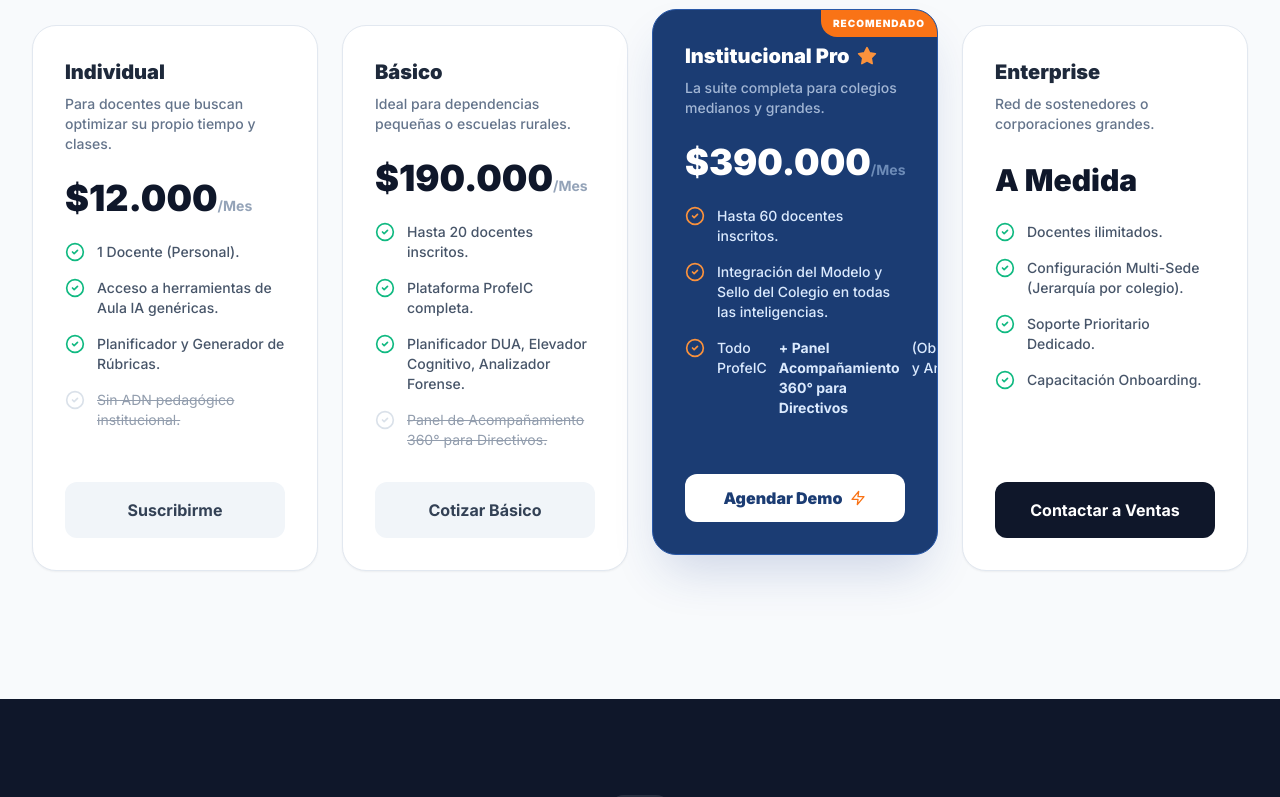
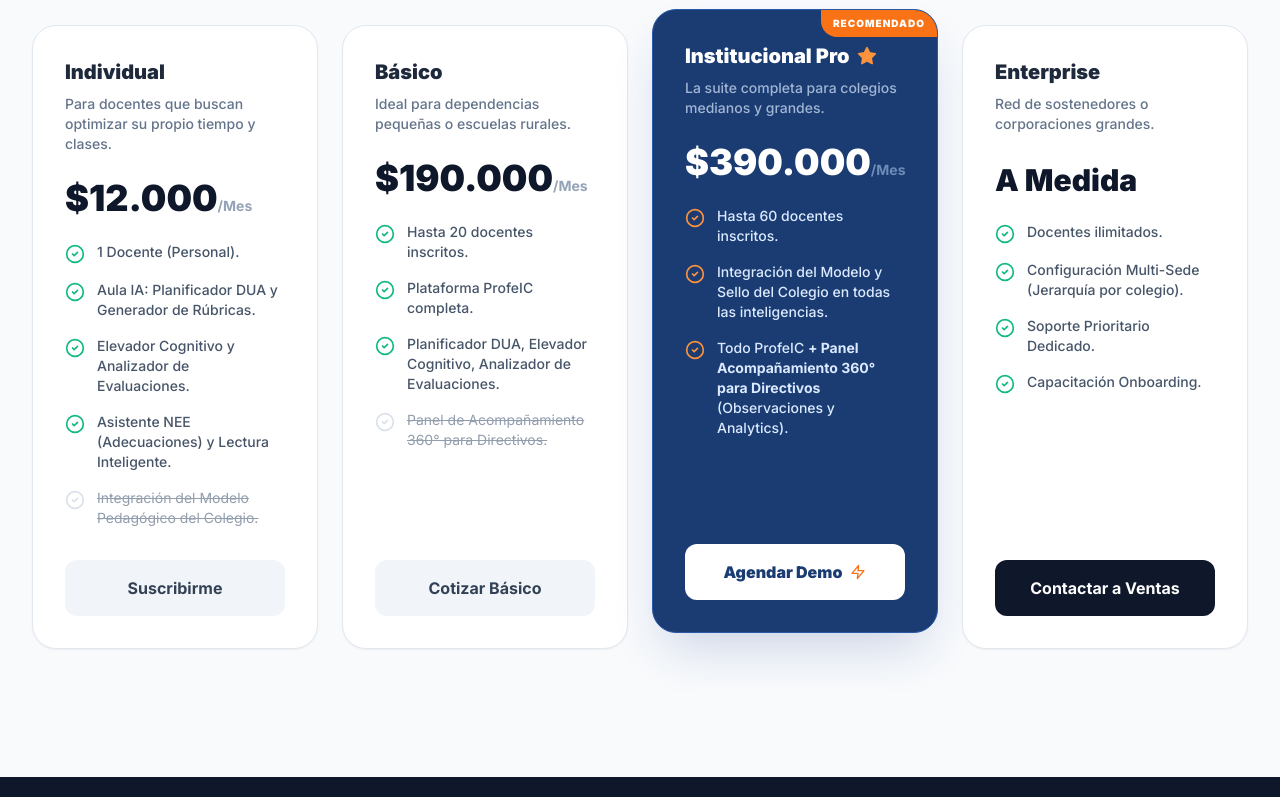
Before and after one commit to resealvarez-cmd/profeic-360, a Next.js app in the folder frontend/: page /institucional in a window 1280 px wide. Shown: the part 549-1346 px from the top of the page. Built offline with nearby package versions, Linux system fonts and the light colour scheme.

Commit message:
style: fix text overflow in pricing grids and enhance Individual copy

```diff
--- a/frontend/src/app/institucional/page.tsx
+++ b/frontend/src/app/institucional/page.tsx
@@ -48,24 +48,28 @@
                             <span className="text-sm font-bold text-slate-400">/Mes</span>
                         </div>
                         <ul className="space-y-4 mb-8 flex-1">
-                            <li className="flex gap-3 text-sm text-slate-600 font-medium align-top">
-                                <CheckCircle2 className="w-5 h-5 text-emerald-500 shrink-0" />
-                                1 Docente (Personal).
+                            <li className="flex gap-3 text-sm text-slate-600 font-medium items-start">
+                                <CheckCircle2 className="w-5 h-5 text-emerald-500 shrink-0 mt-0.5" />
+                                <span className="flex-1">1 Docente (Personal).</span>
                             </li>
-                            <li className="flex gap-3 text-sm text-slate-600 font-medium align-top">
-                                <CheckCircle2 className="w-5 h-5 text-emerald-500 shrink-0" />
-                                Acceso a herramientas de Aula IA genéricas.
+                            <li className="flex gap-3 text-sm text-slate-600 font-medium items-start">
+                                <CheckCircle2 className="w-5 h-5 text-emerald-500 shrink-0 mt-0.5" />
+                                <span className="flex-1">Aula IA: Planificador DUA y Generador de Rúbricas.</span>
                             </li>
-                            <li className="flex gap-3 text-sm text-slate-600 font-medium align-top">
-                                <CheckCircle2 className="w-5 h-5 text-emerald-500 shrink-0" />
-                                Planificador y Generador de Rúbricas.
+                            <li className="flex gap-3 text-sm text-slate-600 font-medium items-start">
+                                <CheckCircle2 className="w-5 h-5 text-emerald-500 shrink-0 mt-0.5" />
+                                <span className="flex-1">Elevador Cognitivo y Analizador de Evaluaciones.</span>
                             </li>
-                            <li className="flex gap-3 text-sm text-slate-500 line-through opacity-70 align-top">
-                                <CheckCircle2 className="w-5 h-5 text-slate-300 shrink-0" />
-                                Sin ADN pedagógico institucional.
+                            <li className="flex gap-3 text-sm text-slate-600 font-medium items-start">
+                                <CheckCircle2 className="w-5 h-5 text-emerald-500 shrink-0 mt-0.5" />
+                                <span className="flex-1">Asistente NEE (Adecuaciones) y Lectura Inteligente.</span>
+                            </li>
+                            <li className="flex gap-3 text-sm text-slate-500 line-through opacity-70 items-start">
+                                <CheckCircle2 className="w-5 h-5 text-slate-300 shrink-0 mt-0.5" />
+                                <span className="flex-1">Integración del Modelo Pedagógico del Colegio.</span>
                             </li>
                         </ul>
-                        <a href="mailto:re.se.alvarez@gmail.com?subject=Solicitud - Plan Individual" className="w-full py-4 text-center rounded-xl font-bold bg-slate-100 text-slate-700 hover:bg-slate-200 transition-colors">
+                        <a href="mailto:re.se.alvarez@gmail.com?subject=Solicitud - Plan Individual" className="w-full py-4 text-center rounded-xl font-bold bg-slate-100 text-slate-700 hover:bg-slate-200 transition-colors mt-auto">
                             Suscribirme
                         </a>
                     </div>
@@ -79,24 +83,24 @@
                             <span className="text-sm font-bold text-slate-400">/Mes</span>
                         </div>
                         <ul className="space-y-4 mb-8 flex-1">
-                            <li className="flex gap-3 text-sm text-slate-600 font-medium align-top">
-                                <CheckCircle2 className="w-5 h-5 text-emerald-500 shrink-0" />
-                                Hasta 20 docentes inscritos.
+                            <li className="flex gap-3 text-sm text-slate-600 font-medium items-start">
+                                <CheckCircle2 className="w-5 h-5 text-emerald-500 shrink-0 mt-0.5" />
+                                <span className="flex-1">Hasta 20 docentes inscritos.</span>
                             </li>
-                            <li className="flex gap-3 text-sm text-slate-600 font-medium align-top">
-                                <CheckCircle2 className="w-5 h-5 text-emerald-500 shrink-0" />
-                                Plataforma ProfeIC completa.
+                            <li className="flex gap-3 text-sm text-slate-600 font-medium items-start">
+                                <CheckCircle2 className="w-5 h-5 text-emerald-500 shrink-0 mt-0.5" />
+                                <span className="flex-1">Plataforma ProfeIC completa.</span>
                             </li>
-                            <li className="flex gap-3 text-sm text-slate-600 font-medium align-top">
-                                <CheckCircle2 className="w-5 h-5 text-emerald-500 shrink-0" />
-                                Planificador DUA, Elevador Cognitivo, Analizador Forense.
+                            <li className="flex gap-3 text-sm text-slate-600 font-medium items-start">
+                                <CheckCircle2 className="w-5 h-5 text-emerald-500 shrink-0 mt-0.5" />
+                                <span className="flex-1">Planificador DUA, Elevador Cognitivo, Analizador de Evaluaciones.</span>
                             </li>
-                            <li className="flex gap-3 text-sm text-slate-500 line-through opacity-70 align-top">
-                                <CheckCircle2 className="w-5 h-5 text-slate-300 shrink-0" />
-                                Panel de Acompañamiento 360° para Directivos.
+                            <li className="flex gap-3 text-sm text-slate-500 line-through opacity-70 items-start">
+                                <CheckCircle2 className="w-5 h-5 text-slate-300 shrink-0 mt-0.5" />
+                                <span className="flex-1">Panel de Acompañamiento 360° para Directivos.</span>
                             </li>
                         </ul>
-                        <a href="mailto:re.se.alvarez@gmail.com?subject=Solicitud Demo - Plan Básico" className="w-full py-4 text-center rounded-xl font-bold bg-slate-100 text-slate-700 hover:bg-slate-200 transition-colors">
+                        <a href="mailto:re.se.alvarez@gmail.com?subject=Solicitud Demo - Plan Básico" className="w-full py-4 text-center rounded-xl font-bold bg-slate-100 text-slate-700 hover:bg-slate-200 transition-colors mt-auto">
                             Cotizar Básico
                         </a>
                     </div>
@@ -115,20 +119,20 @@
                             <span className="text-sm font-bold text-blue-200/50">/Mes</span>
                         </div>
                         <ul className="space-y-4 mb-8 flex-1">
-                            <li className="flex gap-3 text-sm text-blue-100 font-medium align-top">
-                                <CheckCircle2 className="w-5 h-5 text-orange-400 shrink-0" />
-                                Hasta 60 docentes inscritos.
+                            <li className="flex gap-3 text-sm text-blue-100 font-medium items-start">
+                                <CheckCircle2 className="w-5 h-5 text-orange-400 shrink-0 mt-0.5" />
+                                <span className="flex-1">Hasta 60 docentes inscritos.</span>
                             </li>
-                            <li className="flex gap-3 text-sm text-blue-100 font-medium align-top">
-                                <CheckCircle2 className="w-5 h-5 text-orange-400 shrink-0" />
-                                Integración del Modelo y Sello del Colegio en todas las inteligencias.
+                            <li className="flex gap-3 text-sm text-blue-100 font-medium items-start">
+                                <CheckCircle2 className="w-5 h-5 text-orange-400 shrink-0 mt-0.5" />
+                                <span className="flex-1">Integración del Modelo y Sello del Colegio en todas las inteligencias.</span>
                             </li>
-                            <li className="flex gap-3 text-sm text-blue-100 font-medium align-top">
-                                <CheckCircle2 className="w-5 h-5 text-orange-400 shrink-0" />
-                                Todo ProfeIC <strong>+ Panel Acompañamiento 360° para Directivos</strong> (Observaciones y Analytics).
+                            <li className="flex gap-3 text-sm text-blue-100 font-medium items-start">
+                                <CheckCircle2 className="w-5 h-5 text-orange-400 shrink-0 mt-0.5" />
+                                <span className="flex-1">Todo ProfeIC <strong>+ Panel Acompañamiento 360° para Directivos</strong> (Observaciones y Analytics).</span>
                             </li>
                         </ul>
-                        <a href="mailto:re.se.alvarez@gmail.com?subject=Solicitud Demo - Plan Institucional" className="w-full py-3 text-center rounded-xl font-black bg-white text-[#1B3C73] hover:bg-orange-50 hover:shadow-lg transition-all flex items-center justify-center gap-2">
+                        <a href="mailto:re.se.alvarez@gmail.com?subject=Solicitud Demo - Plan Institucional" className="w-full py-4 text-center rounded-xl font-black bg-white text-[#1B3C73] hover:bg-orange-50 hover:shadow-lg transition-all flex items-center justify-center gap-2 mt-auto">
                             Agendar Demo <Zap className="w-4 h-4 text-orange-500" />
                         </a>
                     </div>
@@ -141,21 +145,21 @@
                             <span className="text-3xl font-black text-slate-900">A Medida</span>
                         </div>
                         <ul className="space-y-4 mb-8 flex-1">
-                            <li className="flex gap-3 text-sm text-slate-600 font-medium align-top">
-                                <CheckCircle2 className="w-5 h-5 text-emerald-500 shrink-0" />
-                                Docentes ilimitados.
+                            <li className="flex gap-3 text-sm text-slate-600 font-medium items-start">
+                                <CheckCircle2 className="w-5 h-5 text-emerald-500 shrink-0 mt-0.5" />
+                                <span className="flex-1">Docentes ilimitados.</span>
                             </li>
-                            <li className="flex gap-3 text-sm text-slate-600 font-medium align-top">
-                                <CheckCircle2 className="w-5 h-5 text-emerald-500 shrink-0" />
-                                Configuración Multi-Sede (Jerarquía por colegio).
+                            <li className="flex gap-3 text-sm text-slate-600 font-medium items-start">
+                                <CheckCircle2 className="w-5 h-5 text-emerald-500 shrink-0 mt-0.5" />
+                                <span className="flex-1">Configuración Multi-Sede (Jerarquía por colegio).</span>
                             </li>
-                            <li className="flex gap-3 text-sm text-slate-600 font-medium align-top">
-                                <CheckCircle2 className="w-5 h-5 text-emerald-500 shrink-0" />
-                                Soporte Prioritario Dedicado.
+                            <li className="flex gap-3 text-sm text-slate-600 font-medium items-start">
+                                <CheckCircle2 className="w-5 h-5 text-emerald-500 shrink-0 mt-0.5" />
+                                <span className="flex-1">Soporte Prioritario Dedicado.</span>
                             </li>
-                            <li className="flex gap-3 text-sm text-slate-600 font-medium align-top">
-                                <CheckCircle2 className="w-5 h-5 text-emerald-500 shrink-0" />
-                                Capacitación Onboarding.
+                            <li className="flex gap-3 text-sm text-slate-600 font-medium items-start">
+                                <CheckCircle2 className="w-5 h-5 text-emerald-500 shrink-0 mt-0.5" />
+                                <span className="flex-1">Capacitación Onboarding.</span>
                             </li>
                         </ul>
                         <a href="mailto:re.se.alvarez@gmail.com?subject=Solicitud Demo - Plan Enterprise" className="w-full py-4 text-center rounded-xl font-bold bg-slate-900 text-white hover:bg-slate-800 transition-colors">
```
